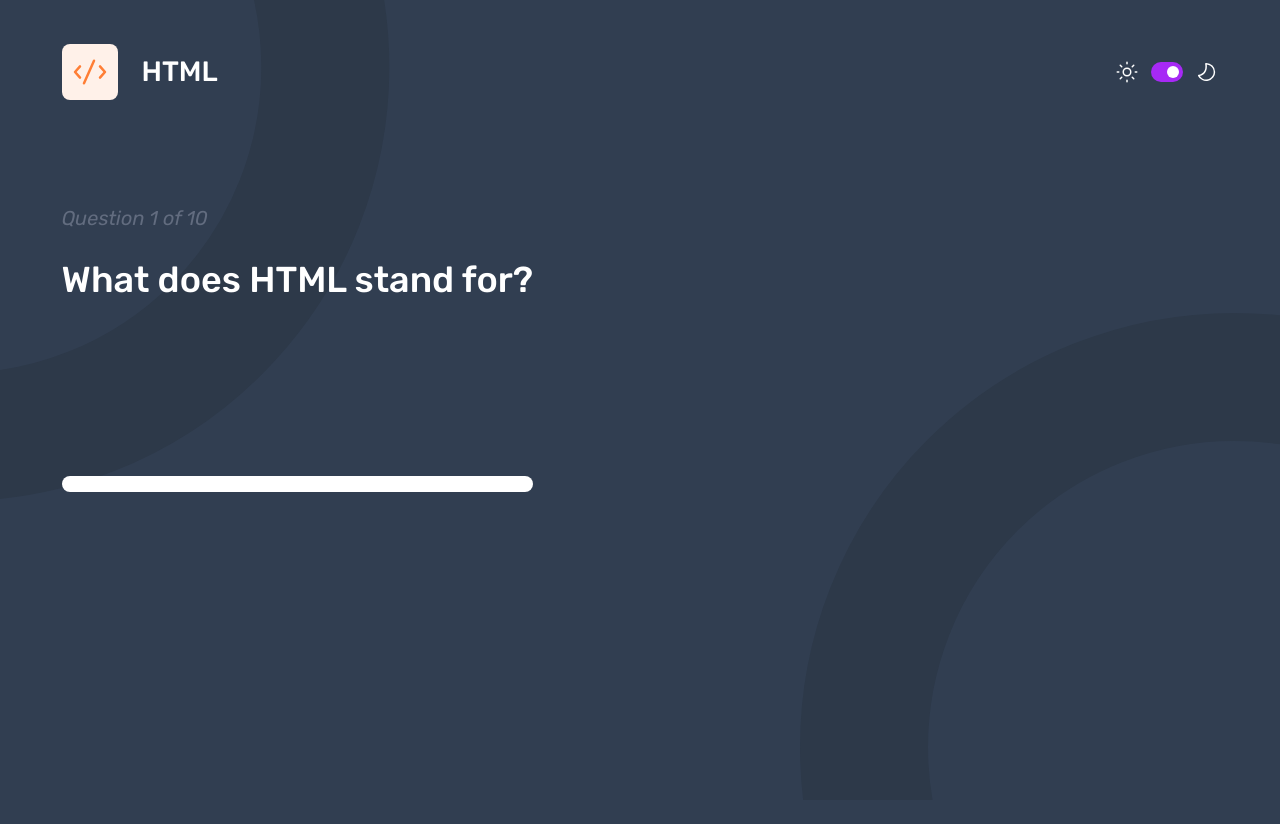
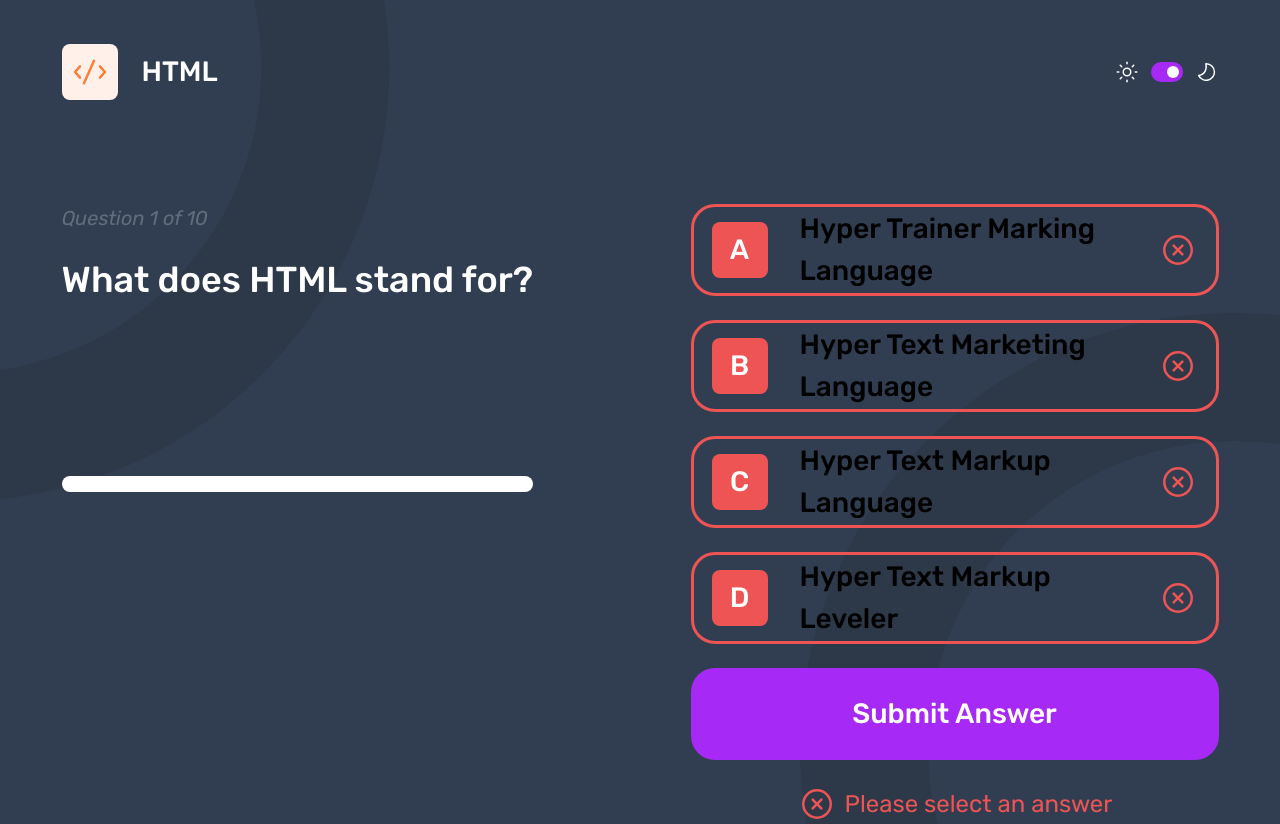
Before and after one commit to jazzielp/quiz-app, a React (Vite) app: page / in a window 1280 px wide. Both pictures are taken after a click on the element "HTML". Before the commit the page ends 800 px from the top, so only its background shows below. Built offline with nearby package versions, Linux system fonts and the light colour scheme.

Commit message:
feat: add new Answers component

```diff
--- /dev/null
+++ b/src/components/Answers.tsx
@@ -0,0 +1,30 @@
+import { useAppSelector } from '@/hooks/store'
+import { SelectAnswer } from './SelectAnswer'
+import { useEffect, useState } from 'react'
+import { Error } from '@/assets/icons/Error'
+
+export function Answers (): JSX.Element {
+  const { quiz, indexQuestion } = useAppSelector((state) => state.quizzes)
+  const [options, setOptions] = useState<string[]>()
+  const [correctAnswer, setCorrectAnswer] = useState<string>('')
+  useEffect(() => {
+    if (quiz !== null) {
+      const { questions } = quiz
+      setOptions(questions[indexQuestion].options)
+      setCorrectAnswer(questions[indexQuestion].answer)
+    }
+  }, [quiz])
+  return (
+    <div className='flex flex-col gap-6'>
+
+      {
+          options?.map((option, index) => (
+            <SelectAnswer correctAnswer={correctAnswer} key={option} option={option} number={index} selected={false} />
+          ))
+        }
+      <button className='w-full h-[92px] rounded-3xl bg-purpol hover:opacity-50 transition-opacity text-[28px] text-white font-rubik font-medium'>Submit Answer</button>
+      <div className='flex items-center justify-center gap-2'> <Error /> <p className='text-red font-rubik text-2xl'>Please select an answer</p>  </div>
+
+    </div>
+  )
+}
--- a/src/components/Quiz.tsx
+++ b/src/components/Quiz.tsx
@@ -1,3 +1,4 @@
+import { Answers } from './Answers'
 import { Header } from './Header'
 import { Main } from './Main'
 import { Question } from './Question'
@@ -8,6 +9,7 @@ export function Quiz (): JSX.Element {
       <Header />
       <Main>
         <Question />
+        <Answers />
       </Main>
     </>
   )
```
